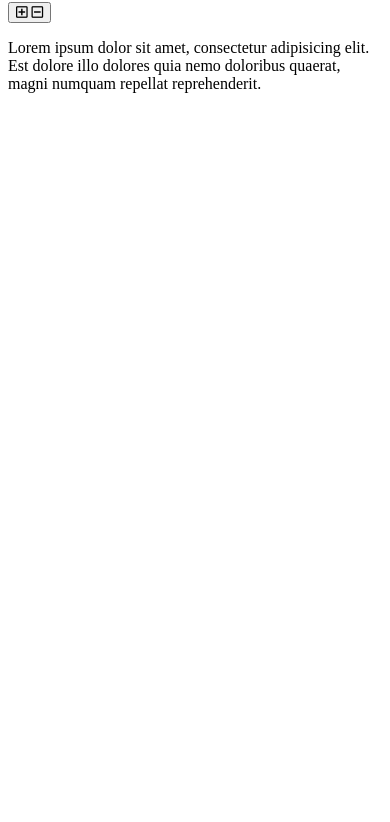
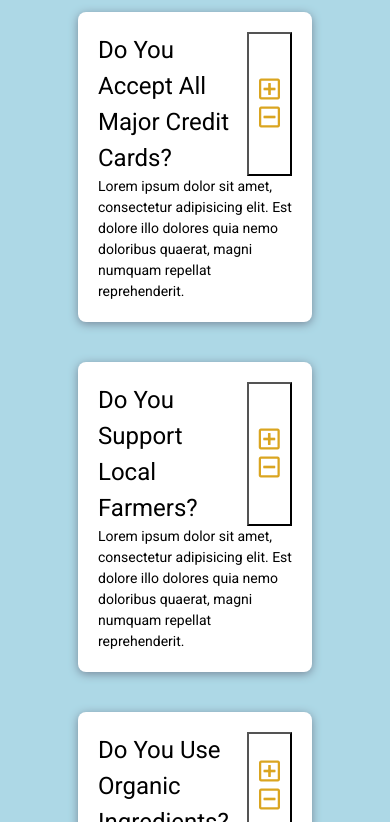
Before and after one commit to cidaluna/javascript-web-projects, a plain HTML site: page 07-questions/index.html in a window 390 px wide. Shown: the part 99-921 px from the top of the page. Before the commit the page ends 844 px from the top, so only its background shows below. Drawn offline with Linux system fonts and the light colour scheme.

Commit message:
create responsive question cards

```diff
--- a/07-questions/index.html
+++ b/07-questions/index.html
@@ -19,9 +19,49 @@
             <h2>General Questions</h2>
         </div>
         <div class="section-center">
+            <!-- first question -->
             <article class="question">
                 <div class="question-title">
                     <p>Do you accept all major credit cards?</p>
+                    <button type="button" class="question-btn">
+                        <span class="plus-icon">
+                            <i class="far fa-plus-square"></i>
+                        </span>
+                        <span class="minus-icon">
+                            <i class="far fa-minus-square"></i>
+                        </span>
+                    </button>
+                </div>
+                <div class="question-text">
+                    <p>Lorem ipsum dolor sit amet, consectetur adipisicing elit. Est
+                        dolore illo dolores quia nemo doloribus quaerat, magni numquam
+                        repellat reprehenderit.</p>
+                </div>
+            </article>
+            <!-- second question -->
+
+            <article class="question">
+                <div class="question-title">
+                    <p>Do you support local farmers?</p>
+                    <button type="button" class="question-btn">
+                        <span class="plus-icon">
+                            <i class="far fa-plus-square"></i>
+                        </span>
+                        <span class="minus-icon">
+                            <i class="far fa-minus-square"></i>
+                        </span>
+                    </button>
+                </div>
+                <div class="question-text">
+                    <p>Lorem ipsum dolor sit amet, consectetur adipisicing elit. Est
+                        dolore illo dolores quia nemo doloribus quaerat, magni numquam
+                        repellat reprehenderit.</p>
+                </div>
+            </article>
+            <!-- third question -->
+            <article class="question">
+                <div class="question-title">
+                    <p>Do you use organic ingredients?</p>
                     <button type="button" class="question-btn">
                         <span class="plus-icon">
                             <i class="far fa-plus-square"></i>
--- a/07-questions/styles.css
+++ b/07-questions/styles.css
@@ -0,0 +1,53 @@
+@import url("https://fonts.googleapis.com/css?family=Open+Sans|Roboto:400,700&display=swap");
+
+*,
+::after,
+::before {
+  margin: 0;
+  padding: 0;
+  box-sizing: border-box;
+}
+body {
+  font-family: "Roboto", sans-serif;
+  background: lightblue;
+  color: black;
+  line-height: 1.5;
+  font-size: 0.875rem;
+  line-height: 1.5;
+}
+.title{
+    font-family: "Great Vibes", sans-serif;
+    text-align: center;
+    margin:5%;
+    color:goldenrod;
+    font-size: 2rem;
+}
+
+.question-btn{
+    background-color: transparent;
+    color: goldenrod;
+    padding: 10px;
+    cursor: pointer;
+    font-size: 1.5rem;
+}
+.question-title{
+    text-transform: capitalize;
+    font-size: 1.5rem;
+    display: flex;
+    justify-content: space-between;
+}
+.section-center{
+    position: relative;
+    width: 100%;
+}
+
+.question{
+    background-color: white;
+    border-radius: 0.5rem;
+    box-shadow: 0 2px 10px lightslategray;
+    width: 60%;
+    height: auto;
+    margin: 0 auto;
+    padding: 20px;
+    margin-bottom: 40px;
+}
```
